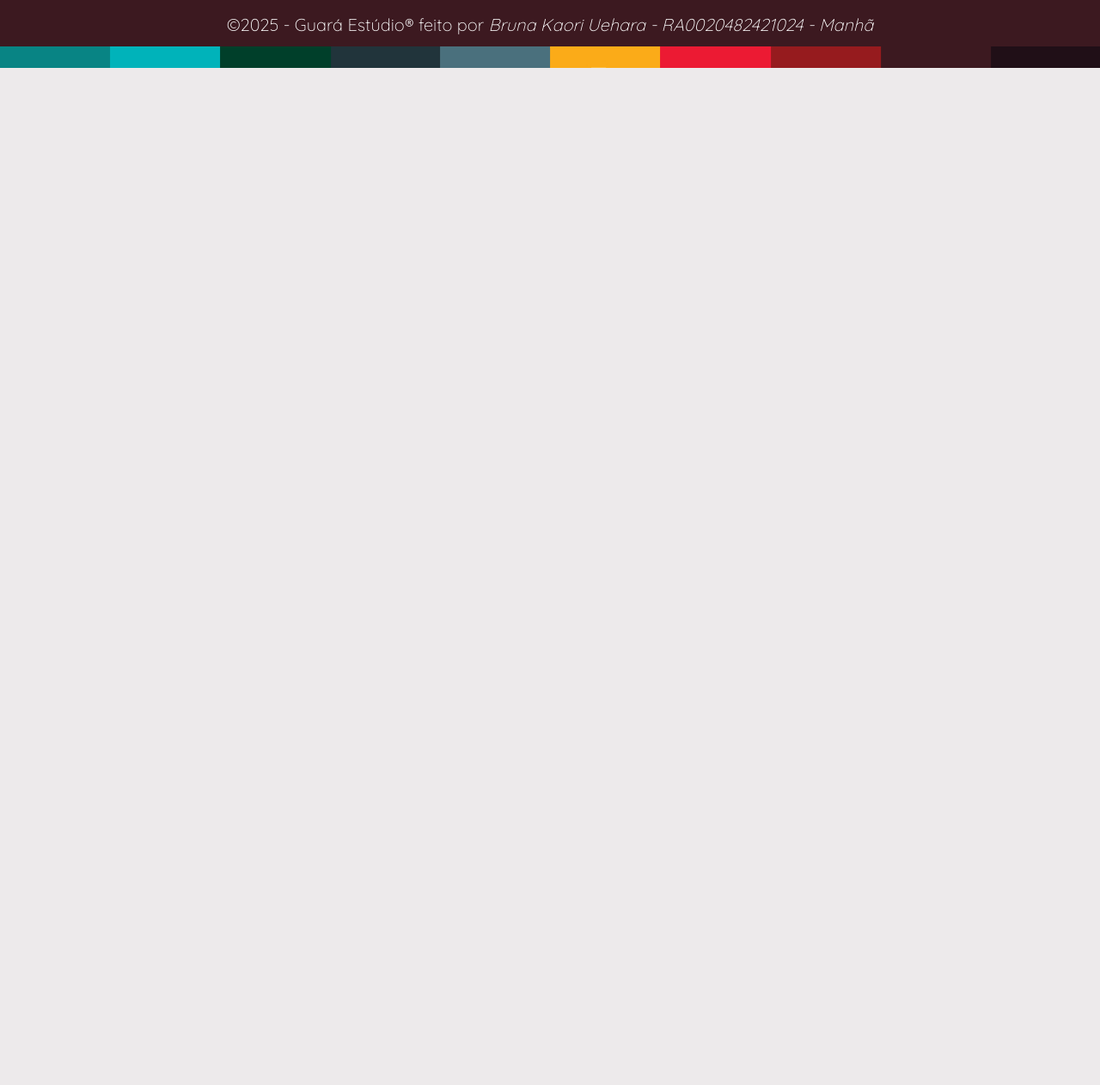
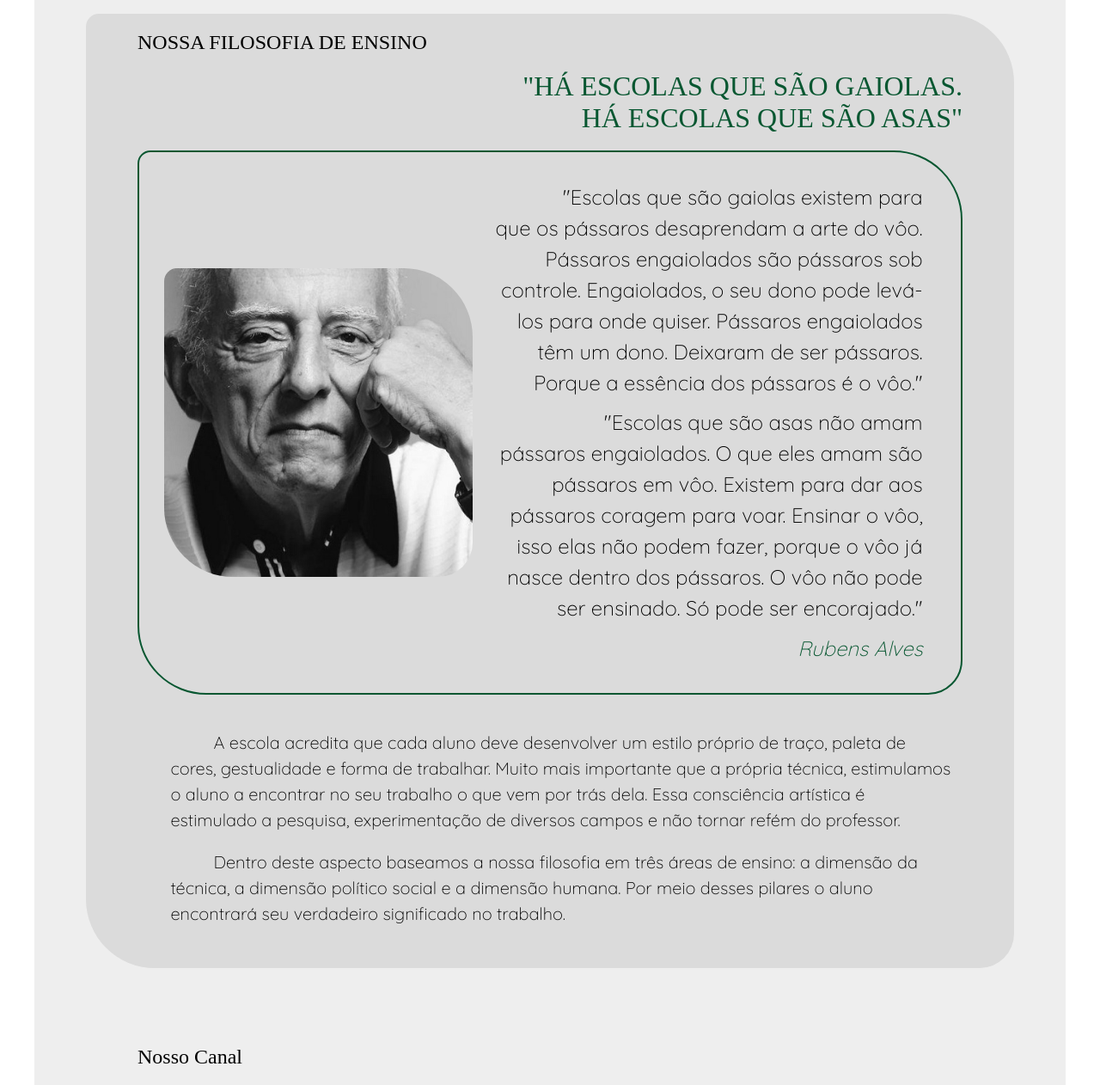
Before and after one commit to kBruna/proj01_m_bruna_uehara, a PHP site: page / in a window 1280 px wide. Shown: the part 2018-3280 px from the top of the page at 86% size. Before the commit the page ends 2097 px from the top, so only its background shows below. Run offline with PHP 8.4, Linux system fonts and the light colour scheme; some web fonts are replaced.

Commit message:
edit: index.html video + imgs + CSS

```diff
--- a/css/estilos.css
+++ b/css/estilos.css
@@ -5,20 +5,20 @@
 
 #guara {
     font-family: "Hepta Slab", serif;
-    /* font-optical-sizing: auto; */
+    font-optical-sizing: auto;
     font-weight: 400;
     color: white;
     font-size: 1.5rem;
-    /* font-style: normal; */
+    font-style: normal;
 }
 
 #estudio {
     font-family: "Hepta Slab", serif;
-    /* font-optical-sizing: auto; */
+    font-optical-sizing: auto;
     font-weight: 200;
     color: white;
     font-size: 1.5rem;
-    /* font-style: normal; */
+    font-style: normal;
 }
 
 /* body {
@@ -72,6 +72,7 @@ header .title {
     font-family: "Hepta Slab", serif;
     font-size: 3rem;
     font-weight: 500;
+    text-indent: 0;
     color: whitesmoke;
     height: auto;
     width: fit-content;
@@ -107,9 +108,10 @@ h1 {
 
 h2 {
     font-family: "Hepta Slab", serif;
-    /* font-optical-sizing: auto; */
+    font-optical-sizing: auto;
     font-weight: 400;
     font-style: normal;
+    padding-bottom: 2%;
 }
 
 #color {
@@ -119,9 +121,13 @@ h2 {
 
 p {
     font-family: "Quicksand", sans-serif;
-    /* font-optical-sizing: auto; */
+    font-optical-sizing: auto;
     font-weight: 300;
     font-style: normal;
+    font-size: 1.25rem;
+    line-height: 1.5;
+    padding-bottom: 0.5rem;
+    text-indent: 50px;
   }
 
 #sign {
@@ -129,6 +135,7 @@ p {
     /* font-optical-sizing: auto; */
     font-weight: 300;
     font-style: italic;
+    color: rgb(8, 87, 49);
     /* text-align: end; */
 }
 
@@ -137,6 +144,11 @@ p {
     /* font-optical-sizing: auto; */
     font-weight: 600;
     /* font-style: normal; */
+}
+
+#txt2 {
+    color:#7f7f7f;
+    font-size: 2rem;
 }
 
 /* menu desktop */
@@ -200,8 +212,200 @@ li a:hover {
     background-color: rgb(60, 25, 32);
 }
 
+#banner {
+    max-width: 1200px;
+    margin: auto;
+}
+
+main {
+    background: #eee;
+    /* padding: 30px 10%; */
+    max-width: 1200px;
+    margin: auto;
+}
+
+#video_tag {
+    width: fit-content;
+    margin: auto;
+}
+
+section#nosso_canal {
+    padding: 30px 10%;
+}
+
+section {
+    padding: 10px 5%;
+    gap: 20px;
+}
+
+#video {
+    display: flex;
+    justify-content: space-between;
+    border: 3px solid #7f7f7f;
+    background-color: #7f7f7f;
+    height: max-content;
+    border-bottom-right-radius: 70px;
+    overflow: hidden;
+}
+
+article .video_container {
+    position: relative;
+    overflow: hidden;
+    width: 70%;
+    padding-top: 39.375%;
+}
+
+article .links_video {
+    width: 40%;
+    height: auto;
+    margin: 0 auto;
+}
+
+article .links_video a {
+    display: flex;
+    flex-direction: column;
+    color: rgb(66, 66, 66);
+    text-decoration: none;
+    font-family: "Quicksand", sans-serif;
+    background-color: #aaaaaa;
+    padding: 10px 10px 10px 20px;
+    border: 2px solid #7f7f7f;
+}
+
+article .links_video a:hover, article .links_video a:visited {
+    background-color: #666666;
+    color: #dbdbdb;
+}
+
+article iframe {
+    position: absolute;
+    top: 0;
+    left: 0;
+    right: 0;
+    left: 0;
+    width: 100%;
+    height: 100%;
+}
+
+article #cursos {
+    max-width: 1200px;
+    height: fit-content;
+    display: flex;
+    justify-content: space-evenly;
+    /* align-content: space-evenly; */
+    flex-flow: row wrap;
+}
+
+article #cursos img {
+    max-width: 360px;
+    height: auto;
+}
+
+section h2#txt2 {
+    color: rgb(8, 87, 49);
+    text-align: right;
+}
+
+#filosofia {
+    background: #dbdbdb;
+    max-width: 90%;
+    padding: 20px 5%;
+    margin: auto;
+    margin-top: 5%;
+    margin-bottom: 5%;
+    border-radius: 15px 80px 40px;
+}
+
+#filosofia .quote p {
+    padding: 1%;
+    padding-left: 4%;
+}
+
+figure {
+    display: flex;
+    border: 2px solid rgb(8, 87, 49);
+    align-items: center;
+    gap: 20px;
+    padding: 3%;
+    border-radius: 15px 80px 40px;
+    margin-bottom: 2rem;
+}
+
+figure blockquote p{
+    font-size: 1.5rem;
+    text-align: right;
+    padding: 1%;
+    margin-right: 2%;
+}
+
+figure img#rubens {
+    width: 40%;
+    height: 40%;
+    filter: grayscale(100%);
+    /* border: 2px solid #7f7f7f; */
+    border-radius: 15px 80px 40px;
+}
+
+#mapa {
+    width: 100%;
+    height: 400px;
+}
+
+footer {
+    background-color: rgb(60, 25, 32);
+    height: fit-content;
+}
+
+footer #info {
+    display: flex;
+    max-width: 1200px;
+    justify-content: space-evenly;
+    margin: auto;
+    padding: 5%;
+}
+
+footer .footer_container {
+    width: fit-content;
+}
+
+footer p {
+    color: white;
+    font-size: 1.25rem;
+    text-indent: 0;
+    padding: 2% 0 2% 10%;
+}
+
+footer #redes {
+    display: flex;
+    justify-content: space-around;
+    padding-top: 20px;
+}
+
+footer a {
+    color: rgb(251, 171, 24);
+    text-decoration: none;
+}
+
+footer a img {
+    width: 30px;
+    height: 30px;
+    margin-left: 5%;
+    color: #eee;
+}
+
+footer p.assinatura {
+    text-align: center;
+    padding: 1% 0;
+}
+
+footer img {
+    width: 100vw;
+    height: auto;
+    display: block;
+}
+
 /* menu mobile */
-@media (max-width:800px) {
+@media screen and (max-width:800px) {
     #topo {
         display: flex;
         flex-direction: column;
@@ -254,81 +458,49 @@ li a:hover {
         /* align-items: flex-end; */
     }
 
+    header .title {
+        font-size: 2rem;
+    }
+
+    article #video {
+        display: flex;
+        flex-direction: column;
+        height: max-content;
+    }
+
+    article .video_container {
+        width: 100%;
+        padding-top: 56.25%;
+    }
+
+    article .links_video {
+        width: 100%;
+    }
+
+    article #cursos img {
+        max-width: 100%;
+        height: auto;
+    }
+
+    figure {
+        display: flex;
+        flex-direction: column;
+        align-items: center;
+        gap: 20px;
+    }
+
+    figure img#rubens {
+        margin-top: 5%;
+        width: 90%;
+        height: 90%;
+    }
+
     footer #info {
         display: flex;
         flex-direction: column;
         align-items: center;
         /* justify-content: center; */
         /* padding: 5%; */
-        gap: 2rem;
+        gap: 3rem;
     }
 }
-
-#banner {
-    max-width: 1200px;
-    margin: auto;
-}
-
-main {
-    background: #eee;
-    padding: 30px 10%;
-    max-width: 1200px;
-    margin: auto;
-}
-
-#mapa {
-    width: 100%;
-    height: 300px;
-}
-
-footer {
-    background-color: rgb(60, 25, 32);
-    height: fit-content;
-}
-
-footer #info {
-    display: flex;
-    max-width: 1200px;
-    justify-content: space-evenly;
-    margin: auto;
-    padding: 5%;
-}
-
-footer .footer_container {
-    width: fit-content;
-}
-
-footer p {
-    color: white;
-    font-size: 1.25rem;
-    padding: 2% 0 2% 10%;
-}
-
-footer #redes {
-    display: flex;
-    justify-content: space-evenly;
-    padding-top: 20px;
-}
-
-footer a {
-    color: rgb(251, 171, 24);
-    text-decoration: none;
-}
-
-footer a img {
-    width: 30px;
-    height: 30px;
-    margin-left: 5%;
-    color: #eee;
-}
-
-footer p.assinatura {
-    text-align: center;
-    padding: 1% 0;
-}
-
-footer img {
-    width: 100vw;
-    height: auto;
-    display: block;
-}
--- a/index.html
+++ b/index.html
@@ -25,68 +25,80 @@
                             <li><a class="active" href="index.html">Home</a></li>
                             <li><a href="#">Calendário</a></li>
                             <li><a href="#">Cursos</a></li>
-                            <li><a href="contato.html">Contato</a></li>
+                            <li><a href="#">Contato</a></li>
                         </ul>
                     </div>
                 </div>
             </nav>
             <div id="banner">
-                <p class="title">Venha fazer uma aula experimental!</p>
-                <a class="action" href="contato.html">Entre em Contato ></a>
+                <p class="title">Venha fazer uma aula experi&shy;mental!</p>
+                <a class="action" href="#">Entre em Contato ></a>
             </div>
         </header>
         <main>
+            <section id="video_tag">
+                <h2>Demonstração</h2>
+                <video src="./img/videoplayback.mp4" autoplay="autoplay" loop="1"></video>
+            </section>
+            <br>
             <section>
-                <h2 id="txt1">"HÁ ESCOLAS QUE SÃO GAIOLAS. HÁ ESCOLAS QUE SÃO ASAS"</h2>
+                <article>
+                    <h2>Galeria dos Alunos</h2>
+                    <div id="cursos">
+                        <img src="./img/483603569_18399354310100097_5946361371048850352_n.jpg" alt="Aquarela"/>
+                        <img src="./img/485496061_18401144017100097_2414758004460266668_n.jpg" alt="Desenho"/>
+                        <img src="./img/474575606_18392412538100097_8566621324409241625_n.jpg" alt="Acrilica"/>
+                        <img src="./img/491441067_18405875149100097_8678866505070785515_n.jpg" alt="Gouache"/>
+                        <img src="./img/489555783_18404551534100097_1690503322712388930_n.jpg" alt="Ceramica"/>
+                        <img src="./img/476200344_18394151002100097_8252950221528793060_n.jpg" alt="Poeticas Visuais"/>
+                        <img src="./img/475563448_18393471781100097_7685095510590983675_n.jpg" alt="Acrilica"/>
+                        <img src="./img/474575606_18392412538100097_8566621324409241625_n.jpg" alt="Acrilica"/>
+                    </div>
+                </article>
+            </section>
+            <section id="filosofia">
+                <article>
+                    <h2>NOSSA FILOSOFIA DE ENSINO</h2>
+                    <h2 id="txt2">"HÁ ESCOLAS QUE SÃO GAIOLAS.<br>HÁ ESCOLAS QUE SÃO ASAS"</h2>
+                    <figure>
+                        <img id="rubens" src="./img/RubemAlves.jpg">
+                        <blockquote>
                             <p>
-                    "Escolas que são asas gaiolas existem para que os pássaros desaprendam a arte do vôo. Pássaros engaiolados são pássaros sob controle. Engaiolados, o seu dono pode levá-los para onde quiser. Pássaros engaiolados têm um dono. Deixaram de ser pássaros. Porque a essência dos pássaros é o vôo."
+                                "Escolas que são gaiolas existem para que os pássaros desaprendam a arte do vôo. Pássaros engaiolados são pássaros sob controle. Engaiolados, o seu dono pode levá-los para onde quiser. Pássaros engaiolados têm um dono. Deixaram de ser pássaros. Porque a essência dos pássaros é o vôo."
                             </p><p>
                                 "Escolas que são asas não amam pássaros engaiolados. O que eles amam são pássaros em vôo. Existem para dar aos pássaros coragem para voar. Ensinar o vôo, isso elas não podem fazer, porque o vôo já nasce dentro dos pássaros. O vôo não pode ser ensinado. Só pode ser encorajado."
-                </p><p id="sign">
-                    Ruben Alves
                             </p>
-                <br>
-            </section>
-            <section id="proposta">
-                <h2 id="txt1"></h2>HÁ ESCOLAS QUE SÃO GAIOLAS. HÁ ESCOLAS QUE SÃO ASAS"</h2>
+                            <figcaption><p id="sign">Rubens Alves</p></figcaption>
+                        </blockquote>
+                    </figure>
+                    <div class="quote">
                         <p>
-                    "Escolas que são asas gaiolas existem para que os pássaros desaprendam a arte do vôo. Pássaros engaiolados são pássaros sob controle. Engaiolados, o seu dono pode levá-los para onde quiser. Pássaros engaiolados têm um dono. Deixaram de ser pássaros. Porque a essência dos pássaros é o vôo."
-                </p><p>
-                    "Escolas que são asas não amam pássaros engaiolados. O que eles amam são pássaros em vôo. Existem para dar aos pássaros coragem para voar. Ensinar o vôo, isso elas não podem fazer, porque o vôo já nasce dentro dos pássaros. O vôo não pode ser ensinado. Só pode ser encorajado."
-                </p><p id="sign">
-                    Ruben Alves
-                </p>
-                <br>
-            </section>
-            <section>
-                <article>
-                    <p id="txt1">
-                        <h2>NOSSA FILOSOFIA DE ENSINO</h2>
-                    </p><p>
                             A escola acredita que cada aluno deve desenvolver um estilo próprio de traço, paleta de cores, gestualidade e forma de trabalhar. Muito mais importante que a própria técnica, estimulamos o aluno a encontrar no seu trabalho o que vem por trás dela. Essa consciência artística é estimulado a pesquisa, experimentação de diversos campos e não tornar refém do professor.
                         </p><p>
                             Dentro deste aspecto baseamos a nossa filosofia em três áreas de ensino: a dimensão da técnica, a dimensão político social e a dimensão humana. Por meio desses pilares o aluno encontrará seu verdadeiro significado no trabalho.
                         </p>
-                </article>
-                <article>
-                    <p id="txt1">
-                        <h2>NOSSA FILOSOFIA DE ENSINO</h2>
-                    </p><p>
-                        A escola acredita que cada aluno deve desenvolver um estilo próprio de traço, paleta de cores, gestualidade e forma de trabalhar. Muito mais importante que a própria técnica, estimulamos o aluno a encontrar no seu trabalho o que vem por trás dela. Essa consciência artística é estimulado a pesquisa, experimentação de diversos campos e não tornar refém do professor.
-                    </p><p>
-                        Dentro deste aspecto baseamos a nossa filosofia em três áreas de ensino: a dimensão da técnica, a dimensão político social e a dimensão humana. Por meio desses pilares o aluno encontrará seu verdadeiro significado no trabalho.
-                    </p>
-                </article>
-                <article>
-                    <p id="txt1">
-                        <h2>NOSSA FILOSOFIA DE ENSINO</h2>
-                    </p><p>
-                        A escola acredita que cada aluno deve desenvolver um estilo próprio de traço, paleta de cores, gestualidade e forma de trabalhar. Muito mais importante que a própria técnica, estimulamos o aluno a encontrar no seu trabalho o que vem por trás dela. Essa consciência artística é estimulado a pesquisa, experimentação de diversos campos e não tornar refém do professor.
-                    </p><p>
-                        Dentro deste aspecto baseamos a nossa filosofia em três áreas de ensino: a dimensão da técnica, a dimensão político social e a dimensão humana. Por meio desses pilares o aluno encontrará seu verdadeiro significado no trabalho.
-                    </p>
+                    </div>
+                    <br>
                 </article>
             </section>
+            <section id="nosso_canal">
+                <article>
+                    <h2>Nosso Canal</h2>
+                    <div id="video">
+                        <div class="video_container">
+                            <iframe name="quadro_main" src="https://www.youtube.com/embed/_NnHrfAGyiw?si=CVp10XlYiFk2qrPd" title="YouTube video player" frameborder="0" allow="accelerometer; autoplay; clipboard-write; encrypted-media; gyroscope; picture-in-picture; web-share" referrerpolicy="strict-origin-when-cross-origin" allowfullscreen></iframe>
+                        </div>
+                        <div class="links_video">
+                            <a href="https://www.youtube.com/embed/_NnHrfAGyiw?si=CVp10XlYiFk2qrPd" title="Apresentacao" target="quadro_main">&#9654; Apresentação</a>
+                            <a href="https://www.youtube.com/embed/RW51uxb_amU?si=31slKuDnFNhib8Ut" title="Live Guará Estúdio" target="quadro_main">&#9654; Live Guará Estúdio #01</a>
+                            <a href="https://www.youtube.com/embed/FAF1YVHoDM8?si=RJIidNzjU2ePLmDa" title="Retrospectiva 2021" target="quadro_main">&#9654; Retrospectiva 2021</a>
+                            <a href="https://www.youtube.com/embed/UDdTsslMPNU?si=H6iQ8nxtgcKDb8Nz" title="Retrospectiva 2020" target="quadro_main">&#9654; Retrospectiva 2020</a>
+                            <a href="https://www.youtube.com/embed/XGJgUj_omyE?si=xL9pa5vUJ6ZtI26E" title="Retrospectiva 2021" target="quadro_main">&#9654; Retrospectiva 2021</a>
+                        </div>
+                    </div>
+                </article>
+            </section>
+            <br>
         </main>
         <footer>
             <div id="info">
```
Also changed, not shown: KNvD5dXg84rEbuSHt608E1L8Xw.webp (added), img/RubemAlves.jpg (added), 1 other file. Lines whose indentation alone changed are shown as unchanged.
